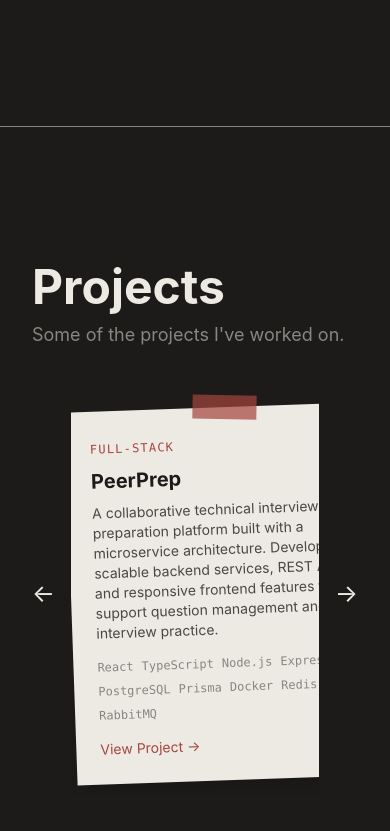
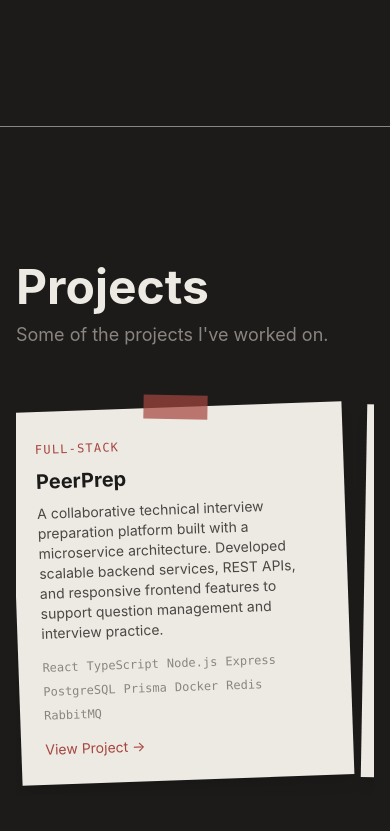
Before and after one commit to miuna-9890/my-portfolio, a React app: page / in a window 390 px wide. Shown: the part 4213-5044 px from the top of the page. Built offline with nearby package versions, Linux system fonts and the light colour scheme; the HTML template or start-up script is replaced by a standard one.

Commit message:
small fixes

```diff
--- a/src/components/Projects.tsx
+++ b/src/components/Projects.tsx
@@ -10,7 +10,7 @@ export const Projects = () => {
         scrollRef.current.scrollBy({left: amount, behavior: "smooth"});
     }
     return (
-        <section id="projects" className="bg-charcoal px-8 py-32 border-t border-graphite-light">
+        <section id="projects" className="bg-charcoal px-4 sm:px-8 py-32 border-t border-graphite-light">
             <div className="max-w-6xl mx-auto">
                 <div className="mb-10">
                     <h2 className="text-5xl font-bold mt-2 text-paper">
@@ -22,12 +22,12 @@ export const Projects = () => {
                 </div>
 
                 <div className="flex items-center gap-4">
-                    <button onClick={() => handleScroll("left")} className="text-paper hover:text-sanguine text-2xl">
+                    <button onClick={() => handleScroll("left")} className="hidden sm:block text-paper hover:text-sanguine text-2xl">
                         ←
                     </button>
                     <div ref={scrollRef} className="flex gap-4 overflow-x-auto snap-x snap-mandatory pb-4 pt-4">
                     {projects.map((project, index) => (
-                        <div key={project.title} className={`w-80 shrink-0 snap-start    relative bg-paper p-6 text-charcoal ${tilts[index % tilts.length]} hover:rotate-0 hover:scale-105 hover:shadow-2xl transition-all duration-300 shadow-lg`}>
+                        <div key={project.title} className={`w-[85vw] shrink-0 snap-start relative bg-paper p-6 text-charcoal ${tilts[index % tilts.length]} hover:rotate-0 hover:scale-105 hover:shadow-2xl transition-all duration-300 shadow-lg`}>
                             {/*tape */}
                             <div className="absolute -top-3 left-1/2 -translate-x-1/2 w-16 h-6 bg-sanguine/70 rotate-3"></div>
 
@@ -59,7 +59,7 @@ export const Projects = () => {
                         </div>
                     ))}
                     </div>
-                    <button onClick={() => handleScroll("right")} className="text-paper hover:text-sanguine text-2xl">
+                    <button onClick={() => handleScroll("right")} className="hidden sm:block text-paper hover:text-sanguine text-2xl">
                         →
                     </button>
                 </div>
```
